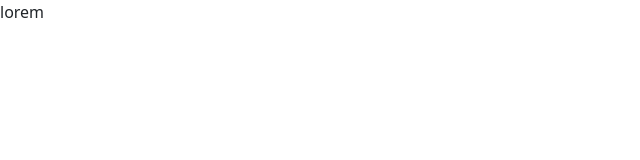
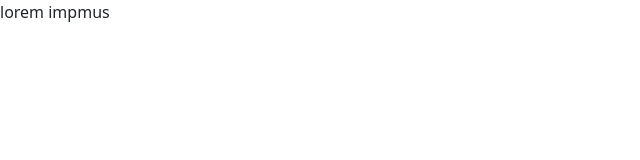
Before and after one commit to burakkrt/observer-api, a React (Vite) app: page / in a window 1280 px wide. Shown: the top 160 px of the page, without its empty margins (0-640 px from the left). Built offline with nearby package versions, Linux system fonts and the light colour scheme.

Commit message:
test commit mod 2

```diff
--- a/src/main.tsx
+++ b/src/main.tsx
@@ -5,6 +5,6 @@ import 'bootstrap/dist/js/bootstrap.min.js'
 
 ReactDOM.createRoot(document.getElementById('root') as HTMLElement).render(
     <React.StrictMode>
-        <p>lorem</p>
+        <p>lorem impmus</p>
     </React.StrictMode>,
 )
```
